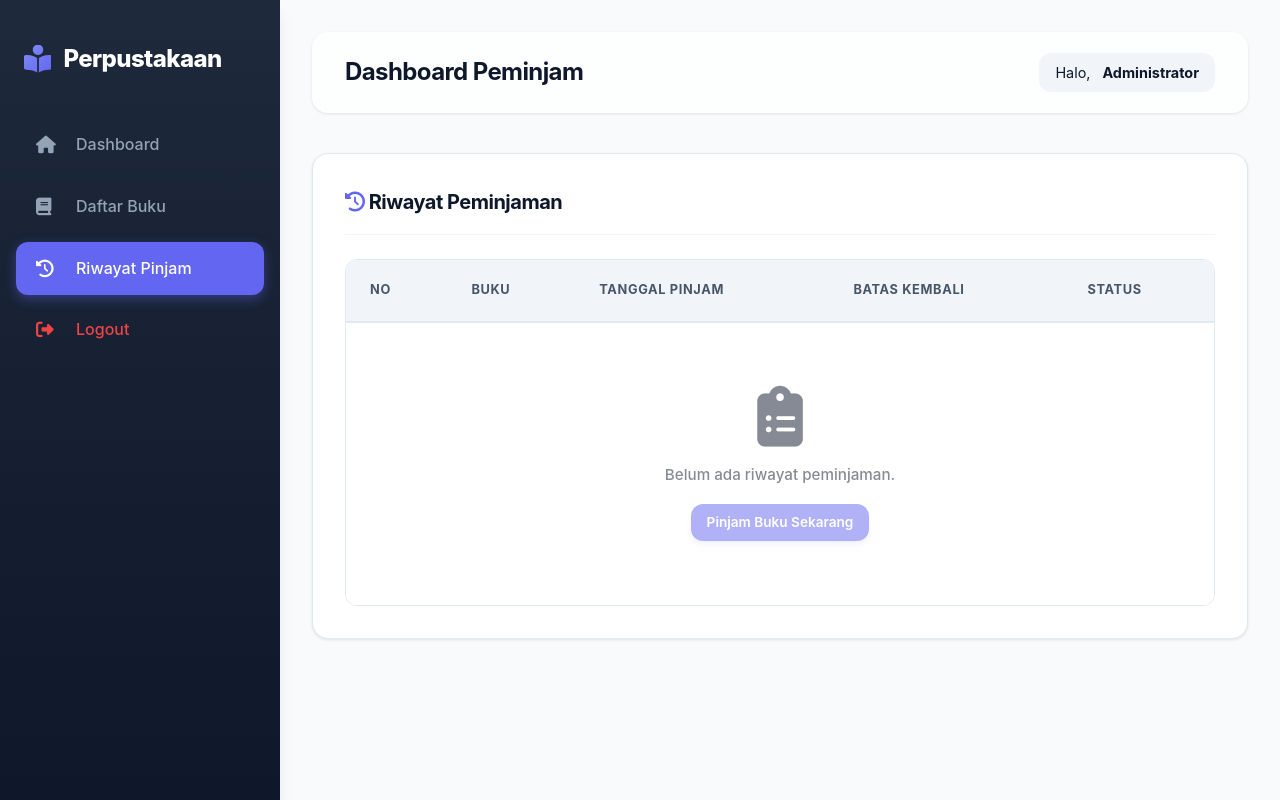
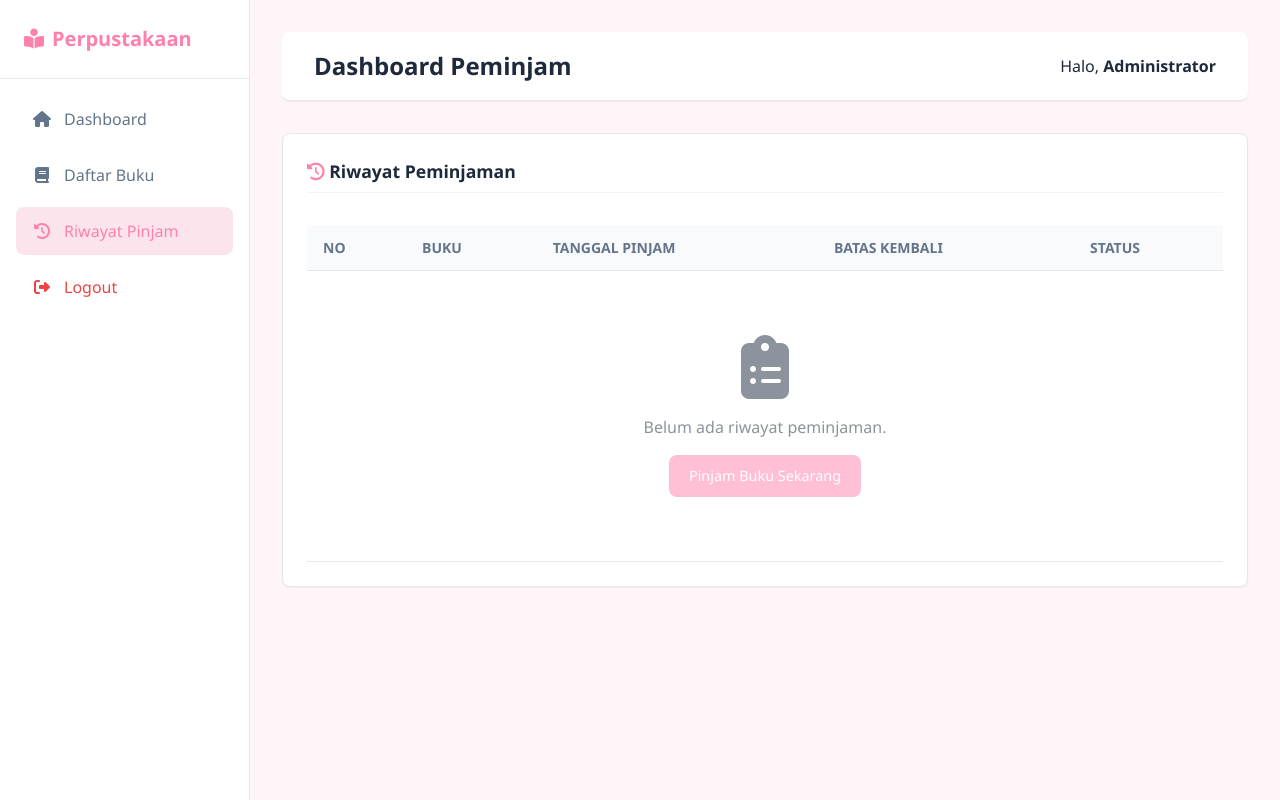
Before and after one commit to zhera2408/zhera-ukk, a PHP site: page /user/riwayat.php in a window 1280 px wide. Run offline with PHP 8.4, Linux system fonts and the light colour scheme; a user stored in the database is signed in; data comes from the database, SQL or seed files in the repository; data that the repository does not hold is empty.

Commit message:
Restore original pink UI theme and fix riwayat.php table existence issue

```diff
--- a/assets/css/style.css
+++ b/assets/css/style.css
@@ -1,39 +1,30 @@
 :root {
-    --primary-color: #6366f1;
-    --primary-light: #818cf8;
-    --primary-dark: #4f46e5;
+    --primary-color: #ff80ab;
+    --primary-hover: #f06292;
     --secondary-color: #64748b;
-    --accent-color: #f472b6;
-    --background-color: #f8fafc;
-    --surface-primary: #ffffff;
-    --surface-secondary: #f1f5f9;
-    --text-primary: #0f172a;
-    --text-secondary: #475569;
+    --accent-color: #0ea5e9;
+    --background-color: #fff5f8;
+    --card-bg: #ffffff;
+    --text-primary: #1e293b;
+    --text-secondary: #64748b;
     --danger-color: #ef4444;
-    --success-color: #10b981;
-    --warning-color: #f59e0b;
-    --border-radius-sm: 0.5rem;
-    --border-radius-md: 0.75rem;
-    --border-radius-lg: 1rem;
-    --shadow-sm: 0 1px 3px 0 rgb(0 0 0 / 0.1);
+    --success-color: #22c55e;
+    --border-radius: 0.5rem;
+    --shadow-sm: 0 1px 2px 0 rgb(0 0 0 / 0.05);
     --shadow-md: 0 4px 6px -1px rgb(0 0 0 / 0.1), 0 2px 4px -2px rgb(0 0 0 / 0.1);
-    --shadow-lg: 0 10px 15px -3px rgb(0 0 0 / 0.1), 0 4px 6px -4px rgb(0 0 0 / 0.1);
-    --glass-bg: rgba(255, 255, 255, 0.7);
-    --glass-border: rgba(255, 255, 255, 0.3);
 }
 
 * {
     box-sizing: border-box;
     margin: 0;
     padding: 0;
+    font-family: 'Segoe UI', Tahoma, Geneva, Verdana, sans-serif;
 }
 
 body {
     background-color: var(--background-color);
     color: var(--text-primary);
-    line-height: 1.6;
-    font-family: 'Inter', system-ui, -apple-system, sans-serif;
-    -webkit-font-smoothing: antialiased;
+    line-height: 1.5;
 }
 
 /* Layout */
@@ -43,48 +34,39 @@ body {
 }
 
 .sidebar {
-    width: 280px;
-    background: linear-gradient(180deg, #1e293b 0%, #0f172a 100%);
-    color: white;
+    width: 250px;
+    background-color: var(--card-bg);
+    border-right: 1px solid #e2e8f0;
     display: flex;
     flex-direction: column;
     position: fixed;
     height: 100vh;
-    transition: all 0.3s cubic-bezier(0.4, 0, 0.2, 1);
+    transition: transform 0.3s ease;
     z-index: 1000;
-    box-shadow: var(--shadow-lg);
 }
 
 .main-content {
     flex: 1;
-    margin-left: 280px;
+    margin-left: 250px;
     padding: 2rem;
-    width: calc(100% - 280px);
-    transition: all 0.3s;
+    width: calc(100% - 250px);
 }
 
 /* Sidebar Components */
 .brand {
-    padding: 2.5rem 1.5rem;
-    font-size: 1.5rem;
-    font-weight: 800;
-    color: white;
+    padding: 1.5rem;
+    font-size: 1.25rem;
+    font-weight: 700;
+    color: var(--primary-color);
+    border-bottom: 1px solid #e2e8f0;
     display: flex;
     align-items: center;
-    gap: 0.75rem;
-    letter-spacing: -0.025em;
-}
-
-.brand i {
-    background: linear-gradient(135deg, var(--primary-light), var(--primary-color));
-    -webkit-background-clip: text;
-    -webkit-text-fill-color: transparent;
-    font-size: 1.75rem;
+    gap: 0.5rem;
 }
 
 .nav-links {
     list-style: none;
-    padding: 0 1rem;
+    padding: 1rem;
     flex: 1;
 }
 
@@ -95,94 +77,64 @@ body {
 .nav-links a {
     display: flex;
     align-items: center;
-    padding: 0.875rem 1.25rem;
+    padding: 0.75rem 1rem;
     text-decoration: none;
-    color: #94a3b8;
-    border-radius: var(--border-radius-md);
+    color: var(--text-secondary);
+    border-radius: var(--border-radius);
     transition: all 0.2s;
     font-weight: 500;
 }
 
-.nav-links a:hover {
-    color: white;
-    background: rgba(255, 255, 255, 0.05);
-}
-
+.nav-links a:hover,
 .nav-links a.active {
-    background: var(--primary-color);
-    color: white;
-    box-shadow: 0 4px 12px rgba(99, 102, 241, 0.4);
+    background-color: #fce4ec;
+    color: var(--primary-color);
 }
 
 .nav-links i {
-    margin-right: 1rem;
-    width: 24px;
-    font-size: 1.1rem;
+    margin-right: 0.75rem;
+    width: 20px;
+    text-align: center;
 }
 
 /* Header */
 header {
-    background: var(--glass-bg);
-    backdrop-filter: blur(12px);
-    padding: 1.25rem 2rem;
-    border: 1px solid var(--glass-border);
+    background: var(--card-bg);
+    padding: 1rem 2rem;
+    border-bottom: 1px solid #e2e8f0;
     display: flex;
     justify-content: space-between;
     align-items: center;
-    margin-bottom: 2.5rem;
-    border-radius: var(--border-radius-lg);
+    margin-bottom: 2rem;
+    border-radius: var(--border-radius);
     box-shadow: var(--shadow-sm);
 }
 
-header h2 {
-    font-size: 1.5rem;
-    font-weight: 700;
-    color: var(--text-primary);
-    letter-spacing: -0.025em;
-}
-
-.user-info {
-    display: flex;
-    align-items: center;
-    gap: 0.75rem;
-    background: var(--surface-secondary);
-    padding: 0.5rem 1rem;
-    border-radius: var(--border-radius-md);
-    font-size: 0.9rem;
-}
-
-/* Cards */
+/* Cards & Dashboard */
 .card {
-    background: var(--surface-primary);
-    padding: 2rem;
-    border-radius: var(--border-radius-lg);
+    background: var(--card-bg);
+    padding: 1.5rem;
+    border-radius: var(--border-radius);
     box-shadow: var(--shadow-sm);
-    margin-bottom: 2rem;
+    margin-bottom: 1.5rem;
     border: 1px solid #e2e8f0;
-    transition: transform 0.2s, box-shadow 0.2s;
-}
-
-.card:hover {
-    box-shadow: var(--shadow-md);
 }
 
 .card-header {
     display: flex;
     justify-content: space-between;
     align-items: center;
-    margin-bottom: 1.5rem;
-    padding-bottom: 1rem;
-    border-bottom: 1.5px solid #f1f5f9;
+    margin-bottom: 1rem;
+    padding-bottom: 0.5rem;
+    border-bottom: 1px solid #f1f5f9;
 }
 
 .card-title {
-    font-size: 1.25rem;
-    font-weight: 700;
+    font-size: 1.1rem;
+    font-weight: 600;
     color: var(--text-primary);
-    letter-spacing: -0.025em;
 }
 
-/* Stats */
 .stats-grid {
     display: grid;
     grid-template-columns: repeat(auto-fit, minmax(240px, 1fr));
@@ -276,102 +193,78 @@ header h2 {
     display: inline-flex;
     align-items: center;
     justify-content: center;
-    padding: 0.75rem 1.5rem;
-    border-radius: var(--border-radius-md);
-    font-weight: 600;
+    padding: 0.625rem 1.25rem;
+    border-radius: var(--border-radius);
+    font-weight: 500;
     text-decoration: none;
     cursor: pointer;
     border: none;
-    transition: all 0.2s;
-    font-size: 0.95rem;
-    gap: 0.625rem;
+    transition: background-color 0.2s;
+    font-size: 0.9rem;
+    gap: 0.5rem;
 }
 
 .btn-primary {
-    background: var(--primary-color);
+    background-color: var(--primary-color);
     color: white;
-    box-shadow: 0 4px 6px -1px rgba(99, 102, 241, 0.2);
 }
 
 .btn-primary:hover {
-    background: var(--primary-dark);
-    transform: translateY(-1px);
-    box-shadow: 0 6px 12px -2px rgba(99, 102, 241, 0.3);
+    background-color: var(--primary-hover);
 }
 
 .btn-danger {
-    background: var(--danger-color);
+    background-color: var(--danger-color);
     color: white;
 }
 
 .btn-success {
-    background: var(--success-color);
+    background-color: var(--success-color);
     color: white;
-}
-
-.btn-sm {
-    padding: 0.5rem 1rem;
-    font-size: 0.85rem;
 }
 
 /* Tables */
 .table-responsive {
-    border-radius: var(--border-radius-md);
-    border: 1px solid #e2e8f0;
-    overflow: hidden;
+    overflow-x: auto;
 }
 
 table {
     width: 100%;
     border-collapse: collapse;
-    background: white;
+    margin-top: 1rem;
+}
+
+th,
+td {
+    padding: 0.75rem 1rem;
+    text-align: left;
+    border-bottom: 1px solid #e2e8f0;
 }
 
 th {
-    background: var(--surface-secondary);
-    padding: 1.25rem 1.5rem;
-    font-weight: 700;
+    background-color: #f8fafc;
+    font-weight: 600;
     color: var(--text-secondary);
-    font-size: 0.8rem;
+    font-size: 0.875rem;
     text-transform: uppercase;
-    letter-spacing: 0.05em;
-    text-align: left;
-    border-bottom: 2px solid #e2e8f0;
 }
 
-td {
-    padding: 1.25rem 1.5rem;
-    border-bottom: 1px solid #f1f5f9;
-    color: var(--text-primary);
-    font-size: 0.95rem;
-}
-
-tr:last-child td {
-    border-bottom: none;
-}
-
-tr:hover td {
-    background-color: #f8fafc;
-}
-
-/* Badges */
+/* Badge */
 .badge {
-    padding: 0.375rem 0.875rem;
-    border-radius: 9999px;
+    padding: 0.25rem 0.6rem;
+    border-radius: 999px;
     font-size: 0.75rem;
-    font-weight: 700;
-    text-transform: uppercase;
-    letter-spacing: 0.025em;
+    font-weight: 600;
 }
 
 .badge-success {
-    background: #d1fae5;
-    color: #065f46;
+    background: #dcfce7;
+    color: #166534;
 }
 
 .badge-warning {
-    background: #fef3c7;
-    color: #92400e;
+    background: #fef9c3;
+    color: #854d0e;
 }
 
 .badge-danger {
--- a/user/riwayat.php
+++ b/user/riwayat.php
@@ -22,19 +22,29 @@ require_once 'header.php';
                 <tbody>
                     <?php
 $id_user = $_SESSION['user_id'];
-// Use a more robust join and check for column existence if needed
+
+// Case-sensitivity and existence check for different server configurations
+$table_check = mysqli_query($conn, "SHOW TABLES LIKE 'transaksi'");
+if (mysqli_num_rows($table_check) == 0) {
+    $table_check_alt = mysqli_query($conn, "SHOW TABLES LIKE 'Transaksi'");
+    $table_name = (mysqli_num_rows($table_check_alt) > 0) ? 'Transaksi' : 'transaksi';
+}
+else {
+    $table_name = 'transaksi';
+}
+
 $query_text = "SELECT t.*, b.judul
-                                  FROM transaksi t
+                                  FROM $table_name t
                                   LEFT JOIN buku b ON t.id_buku = b.id_buku
                                   WHERE t.id_user = $id_user
                                   ORDER BY t.id_transaksi DESC";
 
-$result = mysqli_query($conn, $query_text);
+$result = @mysqli_query($conn, $query_text);
 $no = 1;
 
 if ($result && mysqli_num_rows($result) > 0):
-    while ($row = mysqli_fetch_assoc($result)):
-        // Safety for missing title
+    while ($row_raw = mysqli_fetch_assoc($result)):
+        $row = array_change_key_case($row_raw, CASE_LOWER);
         $judul = $row['judul'] ?? 'Buku Tidak Terdata';
         $status = $row['status'] ?? 'dipinjam';
 ?>
```
Also changed, not shown: other parts of assets/css/style.css (+17 -82 lines), check_db.php (added, +36 -0 lines).
